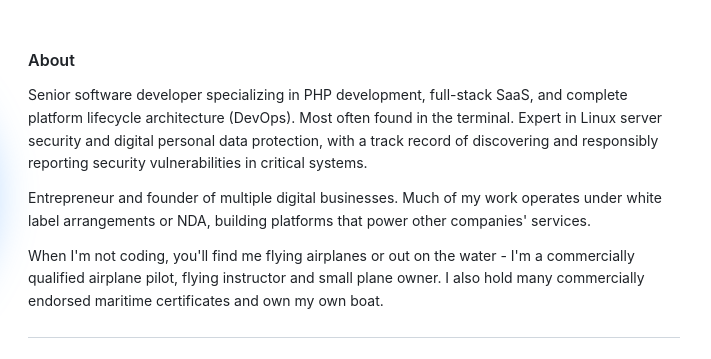
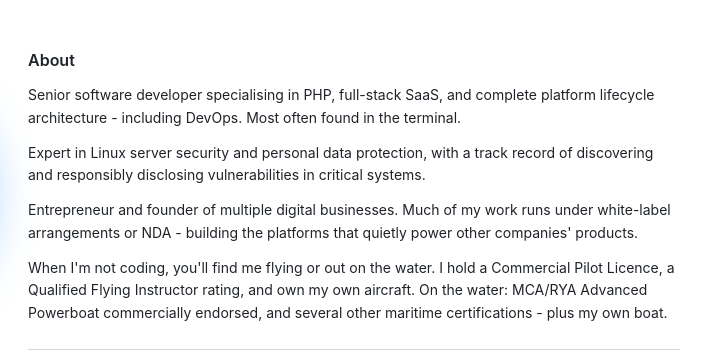
Before and after one commit to PhilETaylor/phil-taylor.com, a website: page public/index.html in a window 1280 px wide. Shown: the top 359 px of the page, 450-1161 px from the left. Drawn offline with Linux system fonts and the light colour scheme.

Commit message:
Update About bio with revised credentials and structure

```diff
--- a/public/index.html
+++ b/public/index.html
@@ -150,9 +150,10 @@
 <div class="border-[var(--color-primer-border)] mb-6 border-b pb-6">
 <h2 class="font-semibold text-base mb-3" style="color:var(--color-primer-fg)">About</h2>
 <div class="text-sm leading-relaxed space-y-3" style="color:var(--color-primer-fg)">
-<p>Senior software developer specializing in PHP development, full-stack SaaS, and complete platform lifecycle architecture (DevOps). Most often found in the terminal. Expert in Linux server security and digital personal data protection, with a track record of discovering and responsibly reporting security vulnerabilities in critical systems.</p>
-<p>Entrepreneur and founder of multiple digital businesses. Much of my work operates under white label arrangements or NDA, building platforms that power other companies' services.</p>
-<p>When I'm not coding, you'll find me flying airplanes or out on the water - I'm a commercially qualified airplane pilot, flying instructor and small plane owner. I also hold many commercially endorsed maritime certificates and own my own boat.</p>
+<p>Senior software developer specialising in PHP, full-stack SaaS, and complete platform lifecycle architecture - including DevOps. Most often found in the terminal.</p>
+<p>Expert in Linux server security and personal data protection, with a track record of discovering and responsibly disclosing vulnerabilities in critical systems.</p>
+<p>Entrepreneur and founder of multiple digital businesses. Much of my work runs under white-label arrangements or NDA - building the platforms that quietly power other companies' products.</p>
+<p>When I'm not coding, you'll find me flying or out on the water. I hold a Commercial Pilot Licence, a Qualified Flying Instructor rating, and own my own aircraft. On the water: MCA/RYA Advanced Powerboat commercially endorsed, and several other maritime certifications - plus my own boat.</p>
 </div>
 </div>
 <a href="https://fix.mysites.guru/" class="border-[var(--color-primer-border)] border duration-150 transition-all bg-[var(--color-primer-canvas-default)] rounded-[6px] block hover:-translate-y-0.5 hover:border-[var(--color-primer-accent-fg)] hover:shadow-sm no-underline mb-6 p-5" title="Same Day Joomla/WordPress Site Fixes">
```
Also changed, not shown: public/llms.txt (+6 -4 lines), CHANGELOG.md (added), public/styles.css.
